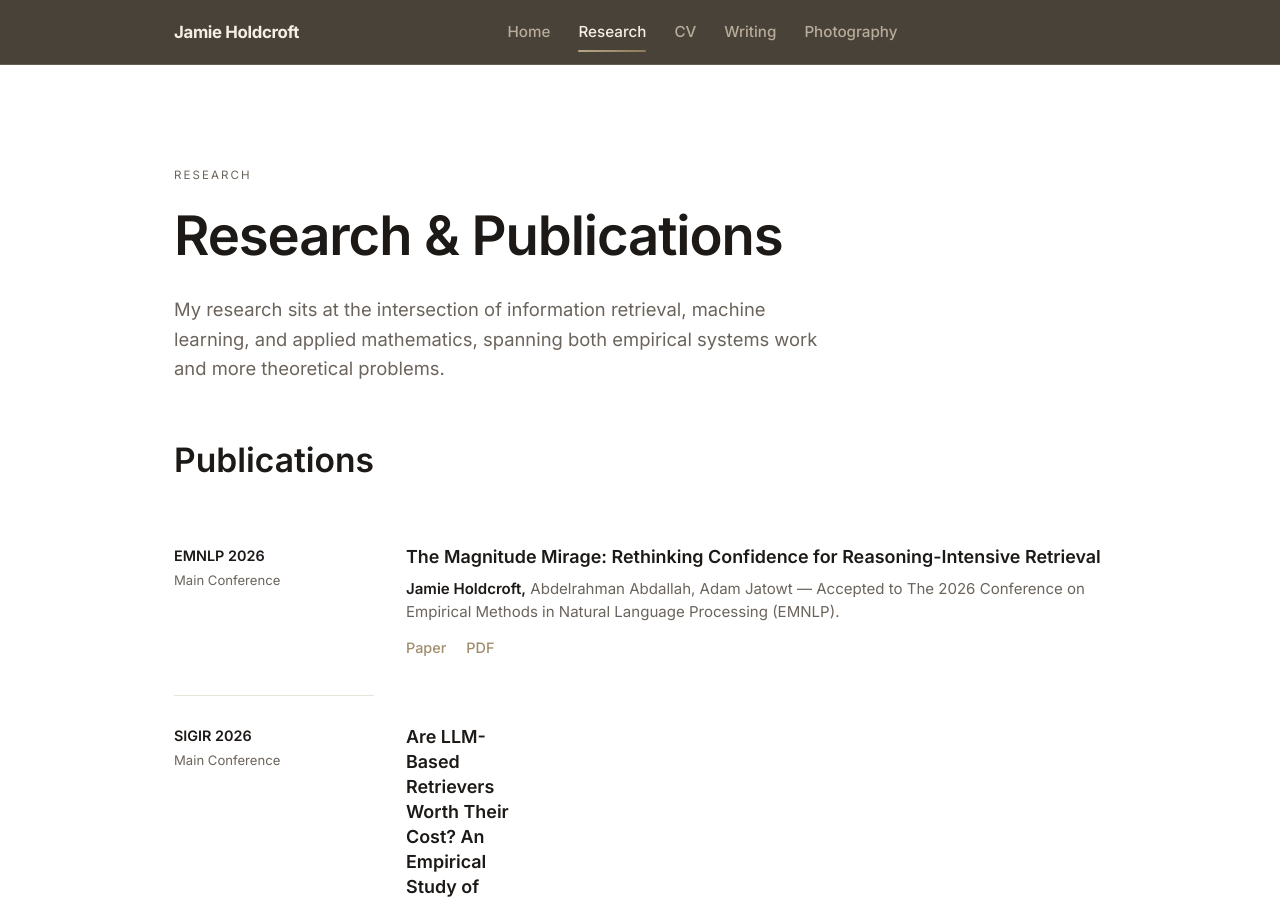
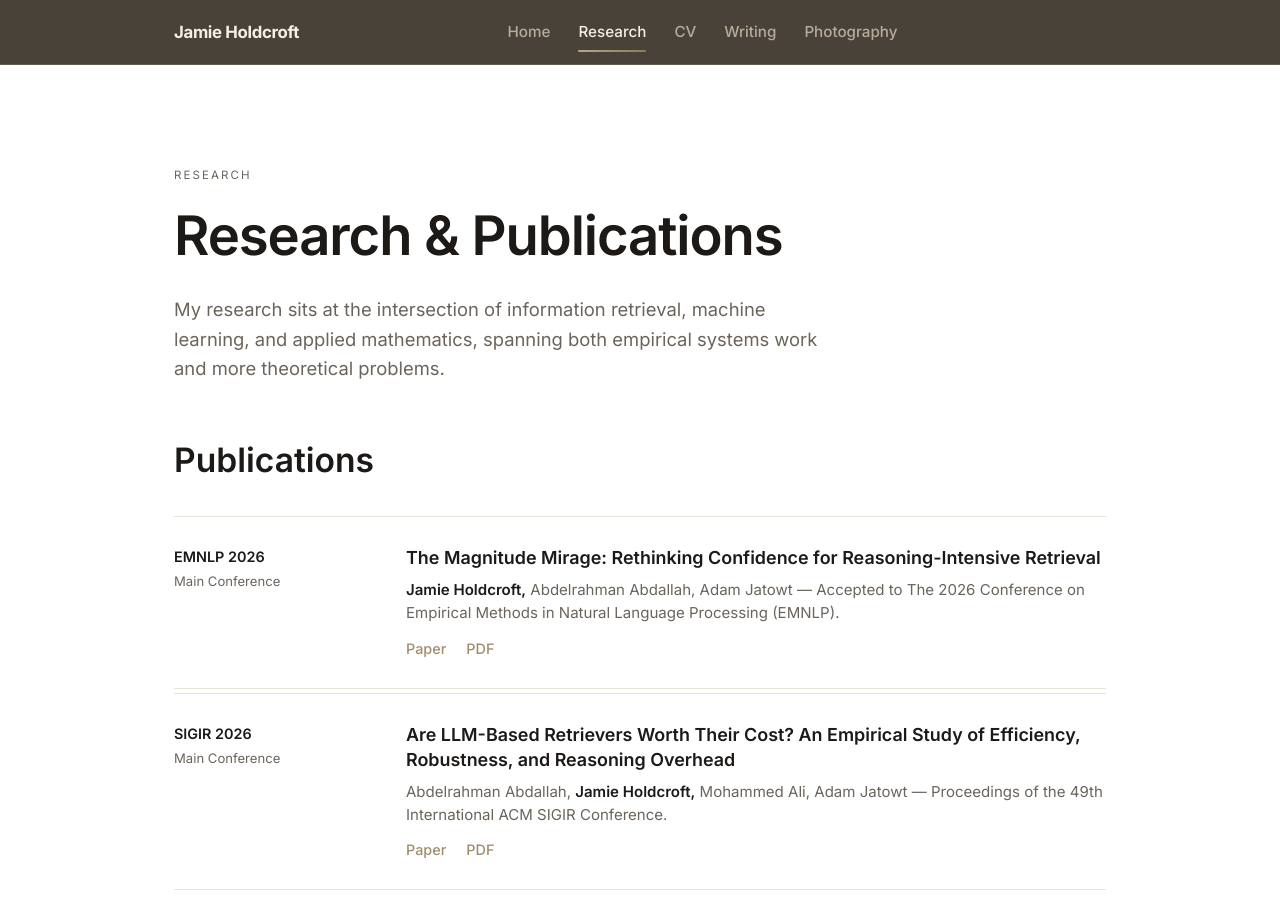
Before and after one commit to JamieHoldcroft/jamieholdcroft.github.io, a Jekyll site: the page built from research.html, in a window 1280 px wide and 900 px high. Built offline with Jekyll 4.4.1, drawn with Linux system fonts in a browser that asks for light colours.

Commit message:
Refactor publication entry structure in research.html

```diff
--- a/research.html
+++ b/research.html
@@ -20,6 +20,7 @@ description: "Research interests and publications by Jamie Holdcroft, undergradu
     <div class="section-head">
       <h2>Publications</h2>
     </div>
+ <div class="pub-list">
       <div class="pub-item">
         <div class="pub-venue">
           <span class="pub-venue-name">EMNLP 2026</span>
@@ -31,6 +32,7 @@ description: "Research interests and publications by Jamie Holdcroft, undergradu
           <div class="pub-links">
             <a href="https://aclanthology.org/2026.emnlp-main.517/" target="_blank" rel="noopener">Paper</a>
             <a href="https://aclanthology.org/2026.emnlp-main.517.pdf" target="_blank" rel="noopener">PDF</a>
+          </div>
         </div>
       </div>
     <div class="pub-list">
```
Lines whose indentation alone changed are shown as unchanged.
